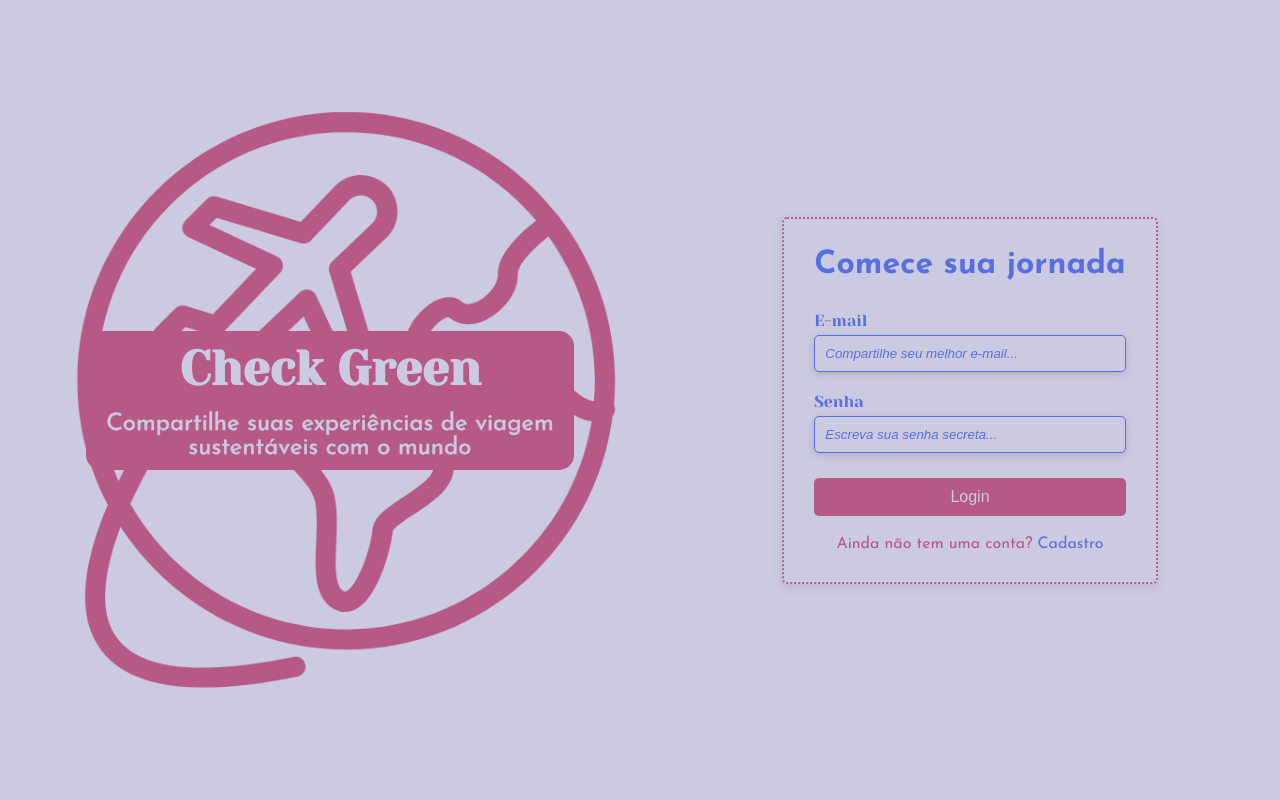
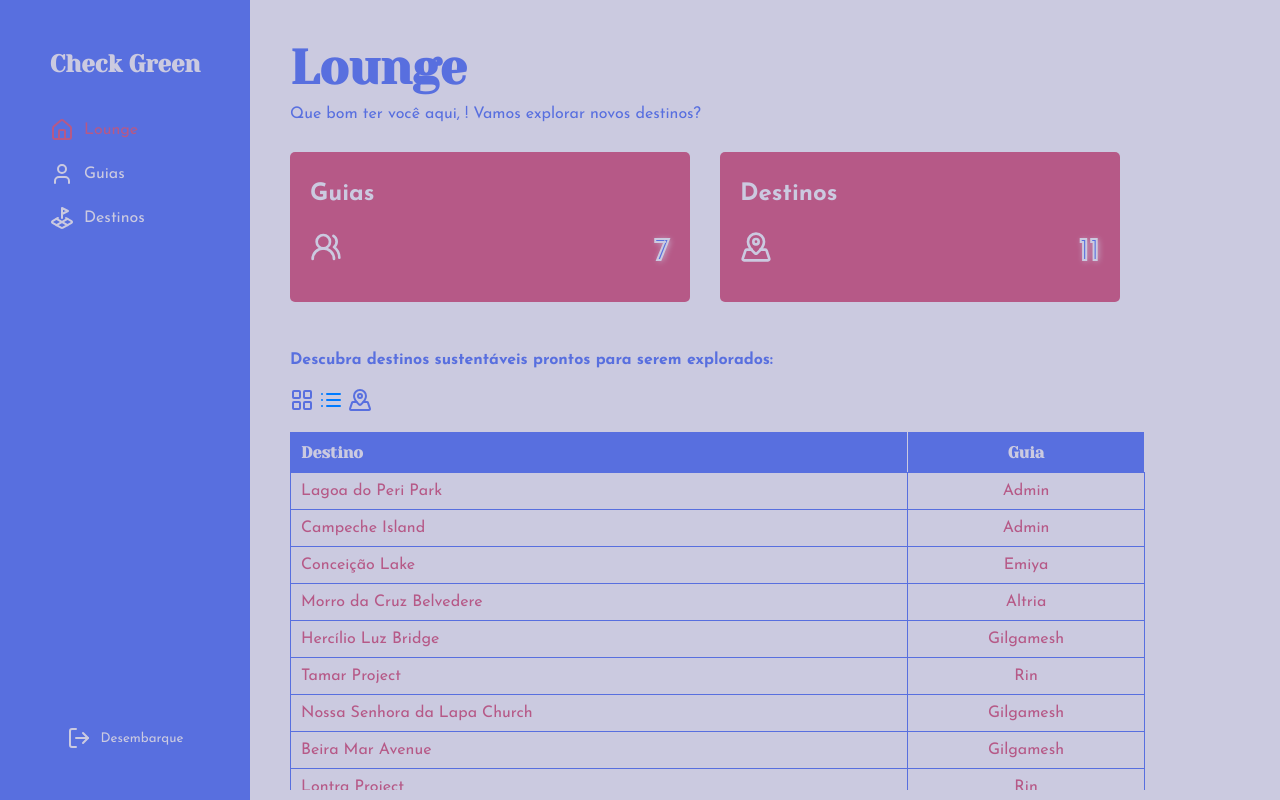
Before and after one commit to FuturoDEV-Trip/M3P-FrontEnd-squad5, a React (Vite) app: page / in a window 1280 px wide. Before the commit this address led to /login. Built offline with nearby package versions, Linux system fonts and the light colour scheme; data requests are answered from the project's data file.

Commit message:
Ajuste de rotas

```diff
--- a/src/components/Sidebar/Sidebar.jsx
+++ b/src/components/Sidebar/Sidebar.jsx
@@ -19,8 +19,8 @@ function Sidebar() {
                     <h2>Check Green</h2>
                     <div className={styles.sidebarLinks}>
                     <ul>
-                        <li><Link to="/dashboard"
-                            className={`${styles.link} ${isActive('/dashboard') ? styles.activeLink : ''}`}><House /><span>Lounge</span></Link></li>
+                        <li><Link to="/"
+                            className={`${styles.link} ${isActive('/') ? styles.activeLink : ''}`}><House /><span>Lounge</span></Link></li>
                         <li><Link to="/usuarios"
                             className={`${styles.link} ${isActive('/usuarios') ? styles.activeLink : ''}`}><User /><span>Guias</span></Link></li>
                         <li><Link to="/destinos"
--- a/src/contexts/Auth.jsx
+++ b/src/contexts/Auth.jsx
@@ -33,7 +33,7 @@ export function AuthProvider({ children }) {
                 setUser(loginData.usuario);
                 setToken(loginData.Token);
 
-                navigate('/destinos');
+                navigate('/');
             } else {
                 alert('Falha na autenticação');
             }
--- a/src/pages/Cadastro/Cadastro.jsx
+++ b/src/pages/Cadastro/Cadastro.jsx
@@ -213,7 +213,7 @@ function Cadastro() {
 
         <p>
           Já tem uma conta?{" "}
-          <Link className={styles.link} to="/">
+          <Link className={styles.link} to="/login">
             Embarque!
           </Link>
         </p>
--- a/src/pages/Destinos/AdicionarDestinos.jsx
+++ b/src/pages/Destinos/AdicionarDestinos.jsx
@@ -26,7 +26,7 @@ function AdicionarDestinos() {
       setSuccessMessage('Destino cadastrado com sucesso!');
       alert('Destino cadastrado com sucesso!');
       setTimeout(() => {
-          navigate('/dashboard');
+          navigate('/');
       }, 2000);
   } catch (error) {
       console.error('Erro ao cadastrar destino', error);
@@ -150,7 +150,7 @@ function AdicionarDestinos() {
             </div>
 
             <div className={styles.placesGroup}>
-              <label htmlFor="number">Number:</label>
+              <label htmlFor="number">Número:</label>
               <input
                 type="number"
                 id="number"
--- a/src/pages/Login/Login.jsx
+++ b/src/pages/Login/Login.jsx
@@ -21,7 +21,7 @@ function Login() {
     console.log(data);
     try {
       await signIn(data);
-      navigate('/dashboard');
+      navigate('/');
     } catch (error) {
       alert(error.message || 'Falha no login!')
     }
--- a/src/routes/Routes.jsx
+++ b/src/routes/Routes.jsx
@@ -1,4 +1,4 @@
-import { Navigate, Route, Routes } from 'react-router-dom';
+import { Route, Routes } from 'react-router-dom';
 import PrivateRoute from './PrivateRoute';
 import Cadastro from '../pages/Cadastro/Cadastro';
 import Login from '../pages/Login/Login';
@@ -12,16 +12,13 @@ function AppRoutes() {
 
     return (
         <Routes>
-
-            <Route path='/' element={<Navigate to="/login" />} />
-
+            <Route path='/' element={<Dashboard />} />
             <Route path="/login" element={<Login />} />
             <Route path="/cadastro" element={<Cadastro />} />
 
+            <Route element={<PrivateRoute />}>
+                <Route path="/usuarios" element={<Usuarios />} />
                 <Route path="/destinos" element={<Destinos />} />
-            <Route element={<PrivateRoute />}>
-                <Route path="/dashboard" element={<Dashboard />} />
-                <Route path="/usuarios" element={<Usuarios />} />
                 <Route path="/adicionar-destinos" element={<AdicionarDestinos />} />
                 <Route path="/editar-destino/:id" element={<EditarDestino />} />
             </Route>
```
